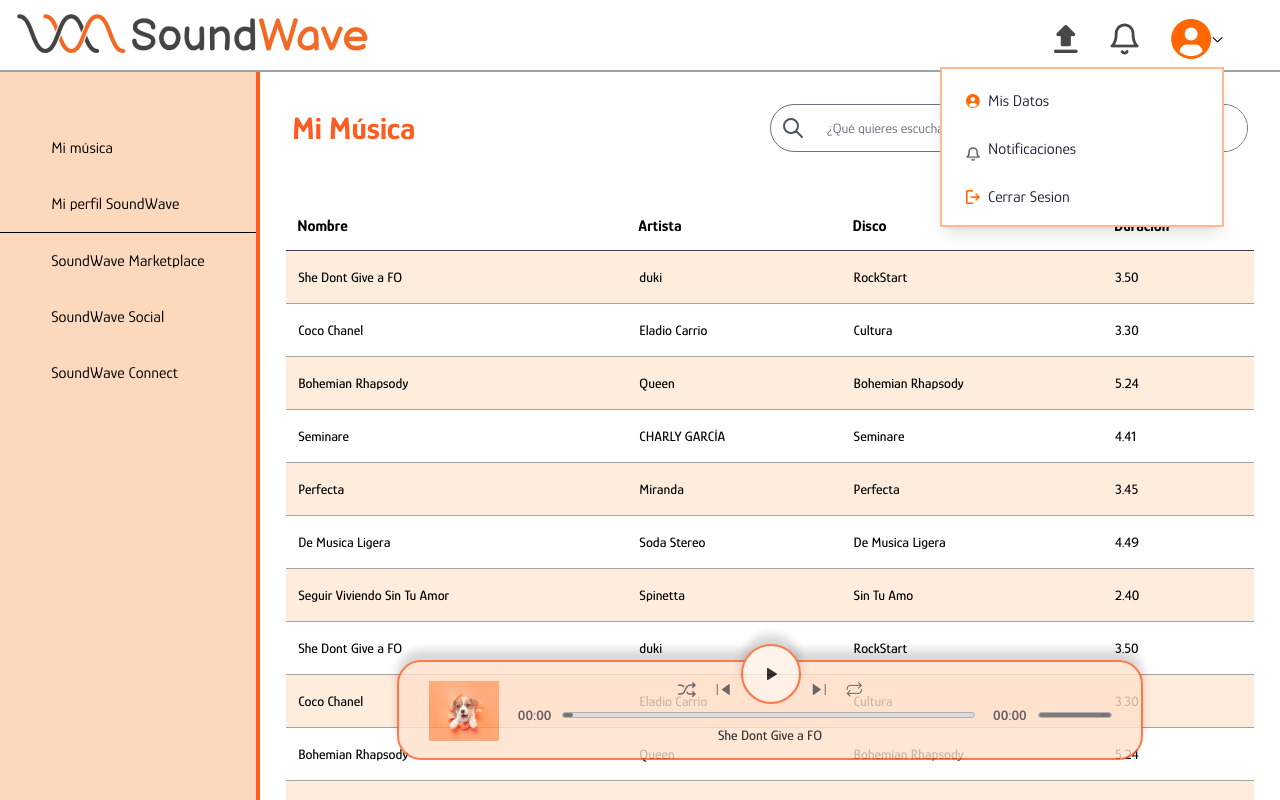
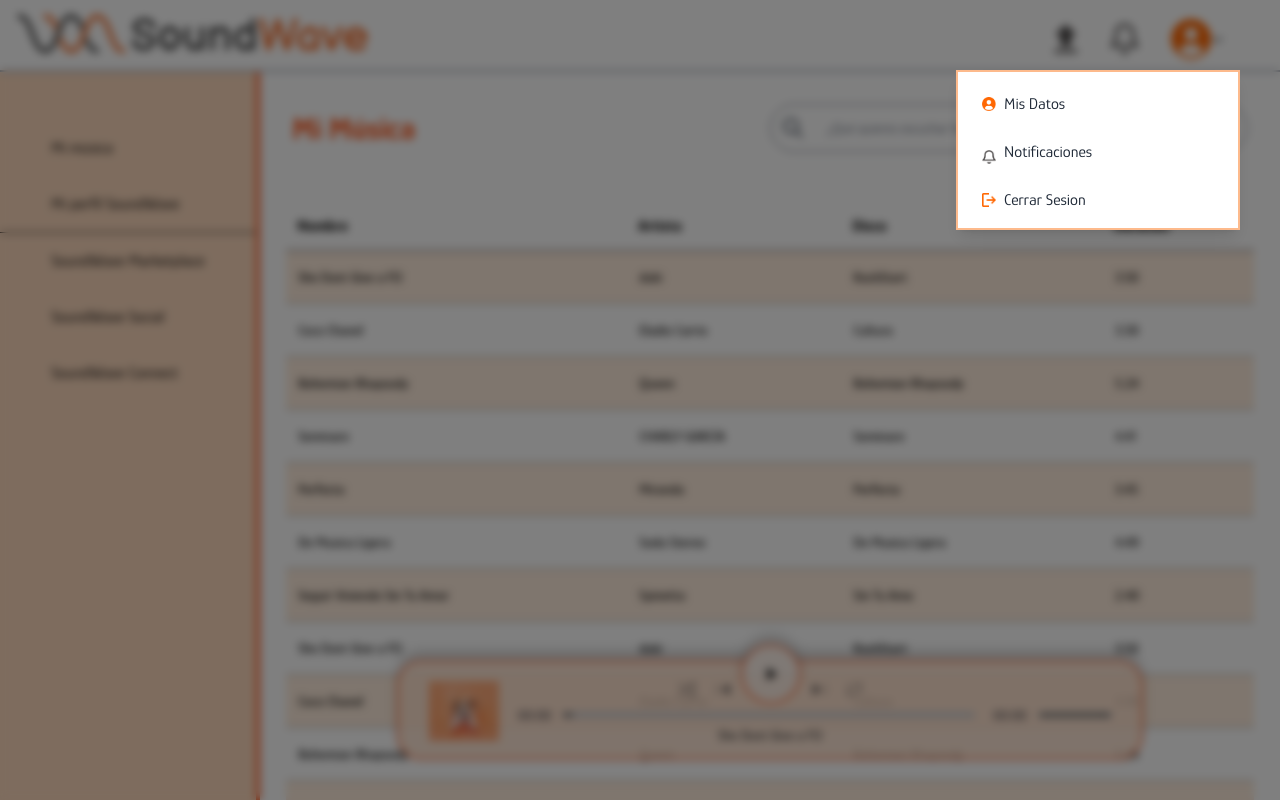
Before and after one commit to riujun/Sound, a Next.js app in the folder apps/client/: page /mymusic in a window 1280 px wide. Both pictures are taken after a click on the element 1197 px from the left and 39 px from the top of the page. Shown: the top 800 px of the page. Built offline with nearby package versions, Linux system fonts and the light colour scheme.

Commit message:
feat: :art: modal Alert Menu

```diff
--- /dev/null
+++ b/apps/client/src/app/components/ModalAlerts/AlertMenuOptions.tsx
@@ -0,0 +1,46 @@
+/* eslint-disable prettier/prettier */
+'use client';
+import React from 'react';
+import { MouseEvent } from 'react';
+import Image from 'next/image';
+import bell from '@/app/assets/bell.png';
+import exit from '@/app/assets/exit.png';
+import user from '@/app/assets/user.png';
+
+interface AlertOptionProps {
+  visible: boolean;
+  onClose: () => void;
+}
+
+export default function AlertMenuOptions({ visible, onClose }: AlertOptionProps) {
+  const handleClose = (e: MouseEvent<HTMLDivElement>) => {
+    onClose();
+  };
+
+  if (!visible) return null;
+
+  return (
+      <div className="flex justify-center bg-black bg-opacity-25 modal backdrop-blur-sm" onClick={handleClose} data-id="menuOptions">
+        <div className="absolute right-10 top-[70px] z-10 h-[160px] w-[284px] border-2 border-orange-300 bg-white pl-2 pt-2 shadow-lg">
+          <a href="#" className="block px-4 py-3 text-gray-800 hover:bg-gray-200">
+            <div className="flex items-center gap-2">
+              <Image className="h-[14px] w-[14px]" src={user} alt="user" />
+              <button>Mis Datos</button>
+            </div>
+          </a>
+          <a href="#" className="block px-4 py-3 text-gray-800 hover:bg-gray-200">
+            <div className="flex items-end gap-2">
+              <Image className="h-[14px] w-[14px]" src={bell} alt="bell" />
+              <button>Notificaciones</button>
+            </div>
+          </a>
+          <a href="#" className="block px-4 py-3 text-gray-800 hover:bg-gray-200">
+            <div className="flex items-center gap-2">
+              <Image className="h-[14px] w-[14px]" src={exit} alt="exit" />
+              <button>Cerrar Sesion</button>
+            </div>
+          </a>
+        </div>
+      </div>
+  );
+}
--- a/apps/client/src/app/components/ModalAlert/ModalAlert.tsx
+++ b/apps/client/src/app/components/ModalAlerts/AlertMetodoDePago.tsx
@@ -2,8 +2,8 @@
 'use client';
 import React from 'react';
 import { MouseEvent } from 'react';
-import PayPal from '@/app/assets/PayPal.png';
-import MercadoPago from '@/app/assets/MercadoPago.png';
+import PayPal from '@/app/assets/pagos/PayPal.png';
+import MercadoPago from '@/app/assets/pagos/MercadoPago.png';
 import Image from 'next/image';
 
 interface ModalAlertProps {
@@ -24,37 +24,35 @@
   return (
     <>
       <div className="flex items-center justify-center bg-black bg-opacity-25 modal backdrop-blur-sm">
-        <div className="inline-flex h-[278px] w-[264px] flex-col items-center justify-center gap-6 border-2 border-orange-500 bg-white px-6 pb-10 shadow sm:h-[211px] sm:w-[432px] sm:pb-7 sm:pt-10">
-          <>
+        <div className="inline-flex h-[278px] w-[264px] flex-col items-center justify-center gap-6 border-2 border-orange-500 bg-white px-6 pb-10 shadow md:h-[211px] md:w-[432px] sm:pb-7 md:pt-10">
             <div className="self-stretch text-lg font-semibold text-center text-zinc-700 sm:text-2xl">
               Elige tu método de pago{' '}
             </div>
             <div className="flex h-[104px] flex-col items-center justify-center gap-2 self-stretch">
               <div className="flex flex-col items-center justify-center gap-2 sm:flex-row sm:flex-wrap">
                 <div className="mb-3 sm:mb-0 sm:mr-2">
-                  <button className="flex h-12 w-[141px] items-center justify-center gap-2.5 rounded bg-amber-400">
+                  <button className="flex h-12 w-[141px] hover:shadow-md items-center justify-center gap-2.5 rounded bg-amber-400">
                     {/* Paypal */}
                     <Image src={PayPal} alt="PayPal" />{' '}
                   </button>
                 </div>
                 <div>
-                  <button className="flex h-12 w-[141px] items-center justify-center gap-2.5 rounded border border-violet-950 bg-white">
+                  <button className="flex h-12 w-[141px] hover:shadow-md items-center justify-center gap-2.5 rounded border border-violet-950 bg-white">
                     {/* Mercado Pago */}
                     <Image src={MercadoPago} alt="MercadoPago" />{' '}
                   </button>
                 </div>
               </div>
-              <div className="relative h-12 w-96">
+              <div className="relative flex justify-center h-12 w-96 hover:font-normal">
                 <button
                   id="Cancelar"
                   onClick={handleClose}
-                  className="absolute left-[162px] top-0 text-center text-lg font-normal leading-[48px] text-black"
+                  className="absolute top-0 text-center text-lg font-normal leading-[48px] text-black hover:font-semibold hover:shadow-md w-32 rounded-md"
                 >
-                  Cancelar
+                  <span className="">Cancelar</span>
                 </button>
               </div>
             </div>
-          </>
         </div>
       </div>
     </>
--- a/apps/client/src/app/components/header-global/Header_Global.tsx
+++ b/apps/client/src/app/components/header-global/Header_Global.tsx
@@ -3,23 +3,33 @@
 import Image from 'next/image';
 import { useState } from 'react';
 
+import exit from '@/app/assets/exit.png';
+import MenuOptions from '@/app/components/ModalAlerts/AlertMenuOptions';
 import bell from '@/app/assets/bell.png';
 import dw from '@/app/assets/dw.png';
-import exit from '@/app/assets/exit.png';
 import logo from '@/app/assets/landingpage/soundwave.png';
 import user from '@/app/assets/user.png';
+
 export default function HeaderGlobal() {
   const [navbar, setNavbar] = useState(false);
   const [isOpen, setIsOpen] = useState(false);
+  const [showMyModal, setShowMyModal] = useState(false);
+
+  const handleClose = () => {
+    setIsOpen(false);
+    setShowMyModal(false);
+  };
 
   const toggleMenu = () => {
     setIsOpen(!isOpen);
+    setShowMyModal(true);
   };
+
   return (
     <div>
       <header className="w-full border-b-2 border-gray-400">
         <nav>
-          <div className="items-center justify-between px-4 pb-1 pt-3 md:flex md:items-center">
+          <div className="items-center justify-between px-4 pt-3 pb-1 md:flex md:items-center">
             <div>
               <div className="flex items-center justify-between">
                 <div className="flex">
@@ -27,7 +37,7 @@
                 </div>
                 <div className="md:hidden">
                   <button
-                    className="rounded-md p-2 text-white outline-none focus:border focus:border-gray-400"
+                    className="p-2 text-white rounded-md outline-none focus:border focus:border-gray-400"
                     onClick={() => {
                       setNavbar(!navbar);
                     }}
@@ -97,7 +107,7 @@
                         <Image src={dw} alt="descarga" className="cursor-pointer md:block" />
                         <Image src={bell} alt="campana" className="cursor-pointer md:block" />
                         <div className="relative">
-                          <div onClick={toggleMenu} className="flex cursor-pointer items-center">
+                          <div onClick={toggleMenu} className="flex items-center cursor-pointer">
                             <Image src={user} alt="user" className="text-white md:block" />
                             <svg
                               xmlns="http://www.w3.org/2000/svg"
@@ -128,35 +138,7 @@
                             </svg>
                           </div>
                           {isOpen && (
-                            <div className="absolute right-0 z-10 mt-2 h-[160px] w-[284px]  border-2 border-orange-300 bg-white pl-2 pt-2 shadow-lg">
-                              <a
-                                href="#"
-                                className="block px-4 py-3 text-gray-800 hover:bg-gray-200"
-                              >
-                                <div className="flex items-center gap-2">
-                                  <Image className="h-[14px] w-[14px]" src={user} alt="user" />
-                                  <button>Mis Datos</button>
-                                </div>
-                              </a>
-                              <a
-                                href="#"
-                                className="block px-4 py-3 text-gray-800 hover:bg-gray-200"
-                              >
-                                <div className="flex items-end gap-2">
-                                  <Image className="h-[14px] w-[14px]" src={bell} alt="bell" />
-                                  <button>Notificaciones</button>
-                                </div>
-                              </a>
-                              <a
-                                href="#"
-                                className="block px-4 py-3 text-gray-800 hover:bg-gray-200"
-                              >
-                                <div className="flex items-center gap-2">
-                                  <Image className="h-[14px] w-[14px]" src={exit} alt="exit" />
-                                  <button>Cerrar Sesion</button>
-                                </div>
-                              </a>
-                            </div>
+                            <MenuOptions onClose={handleClose} visible={showMyModal} />
                           )}
                         </div>
                       </div>
--- a/apps/client/src/app/components/reprodutorpequeño/ReproductorP.tsx
+++ b/apps/client/src/app/components/reprodutorpequeño/ReproductorP.tsx
@@ -5,7 +5,7 @@
 import { useEffect, useRef, useState } from 'react';
 import { IoIosMore, IoIosPodium } from 'react-icons/io';
 import { TbPlayerPlayFilled, TbPlaystationSquare } from 'react-icons/tb';
-import MyModal from '@/app/components/ModalAlert/ModalAlert';
+import MyModal from '@/app/components/ModalAlerts/AlertMetodoDePago';
 import img from '@/app/assets/landingpage/p.jpg';
 
 interface Song {
@@ -53,9 +53,9 @@
     setIsPlaying(!isPlaying);
   };
 
-  const handleButtonClick = () => {
-    setShowMyModal(true);
-  };
+  // const handleButtonClick = () => {
+  //   setShowMyModal(true);
+  // };
 
   return (
     <div>
```
Also changed, not shown: apps/client/src/app/assets/pagos/MercadoPago.png (renamed from apps/client/src/app/assets/MercadoPago.png), apps/client/src/app/assets/pagos/PayPal.png (renamed from apps/client/src/app/assets/PayPal.png).
